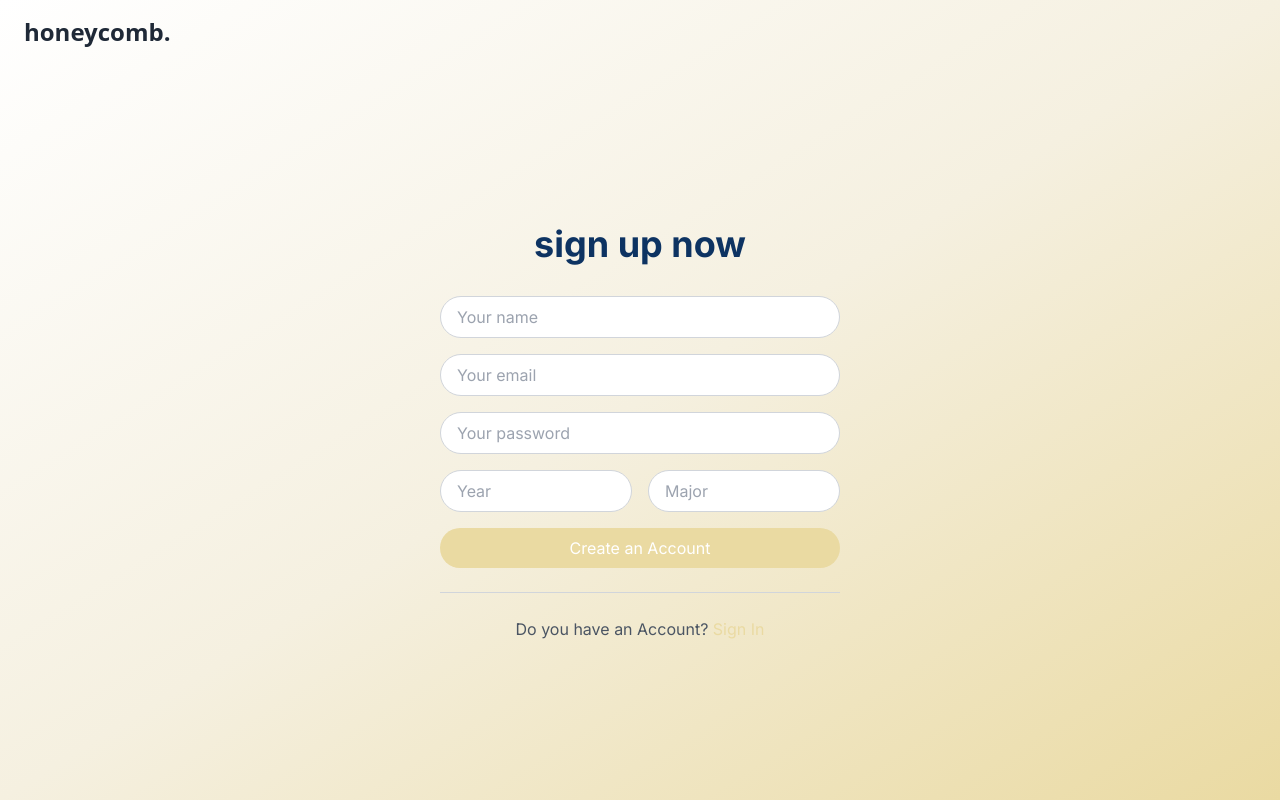
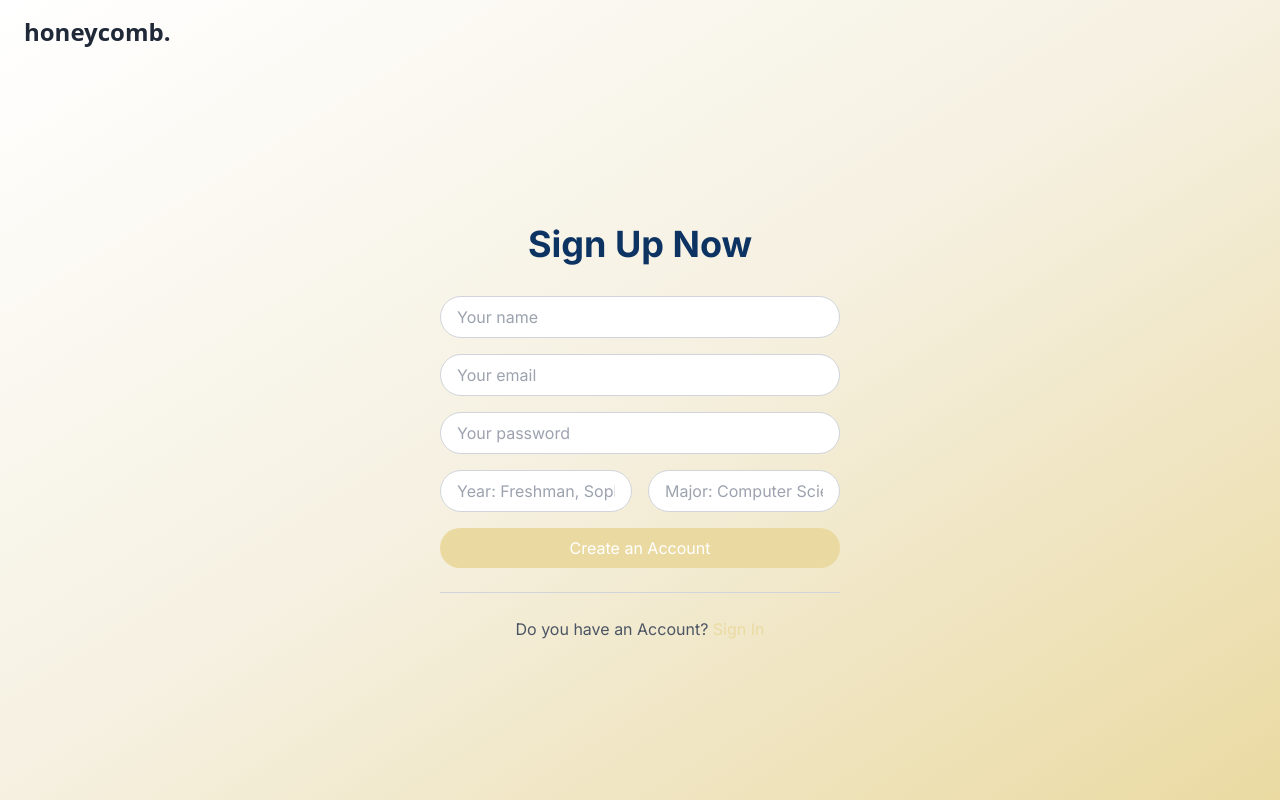
Before and after one commit to alewoo/honeycomb, a Next.js app: page /signup in a window 1280 px wide. Built offline with nearby package versions, Linux system fonts and the light colour scheme.

Commit message:
update sign up page

```diff
--- a/src/app/signup/page.tsx
+++ b/src/app/signup/page.tsx
@@ -68,7 +68,7 @@ const SignUp = () => {
             <h1
               className={`text-[#0d3362] text-4xl ${plus_jakarta_sans_bold} text-center mb-8 font-bold`}
             >
-              sign up now
+              Sign Up Now
             </h1>
 
             <form onSubmit={handleSubmit} className="space-y-4">
@@ -103,7 +103,7 @@ const SignUp = () => {
                 <input
                   type="text"
                   name="year"
-                  placeholder="Year"
+                  placeholder="Year: Freshman, Sophomore, etc."
                   value={formData.year}
                   onChange={handleChange}
                   className="w-1/2 px-4 py-2 rounded-full border border-gray-300 focus:outline-none focus:ring-2 focus:ring-[#eadaa2] text-gray-800 placeholder-gray-400"
@@ -111,7 +111,7 @@ const SignUp = () => {
                 <input
                   type="text"
                   name="major"
-                  placeholder="Major"
+                  placeholder="Major: Computer Science, etc."
                   value={formData.major}
                   onChange={handleChange}
                   className="w-1/2 px-4 py-2 rounded-full border border-gray-300 focus:outline-none focus:ring-2 focus:ring-[#eadaa2] text-gray-800 placeholder-gray-400"
```
